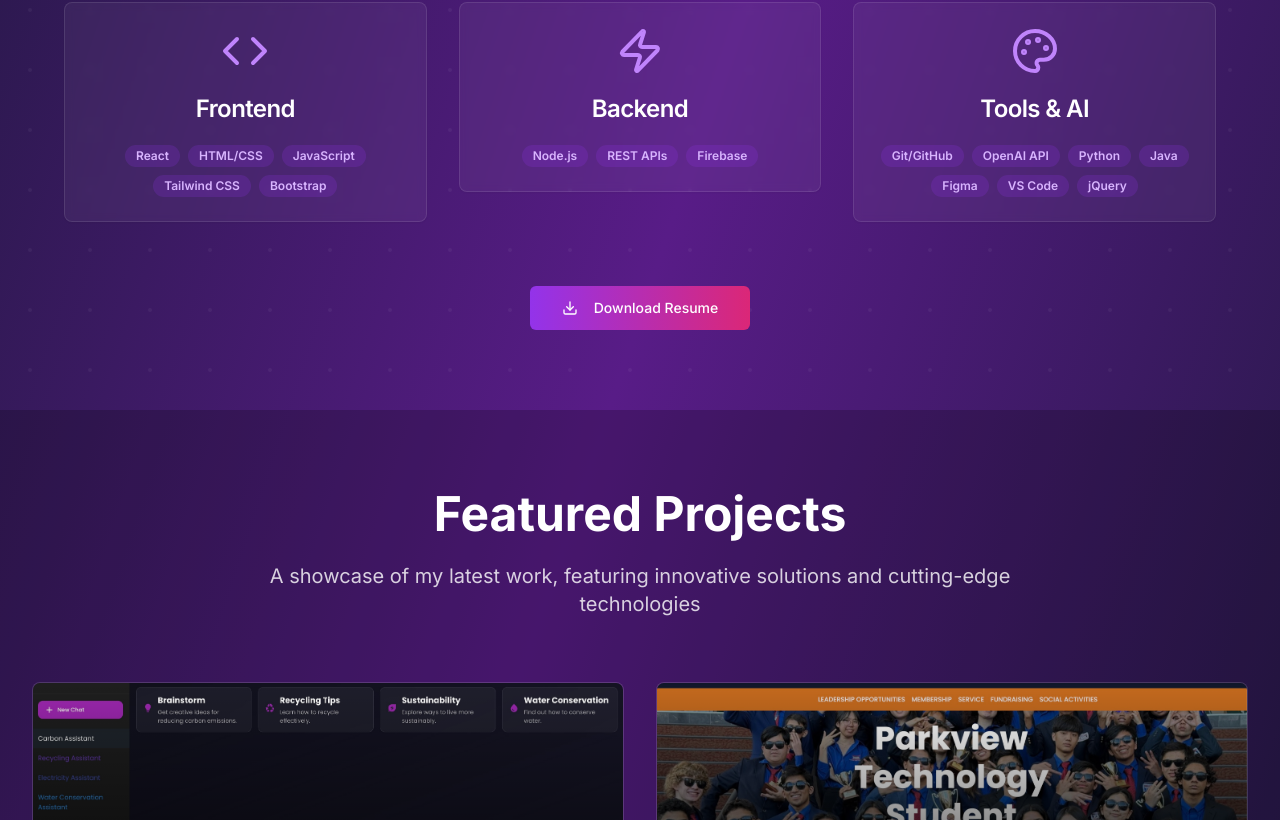
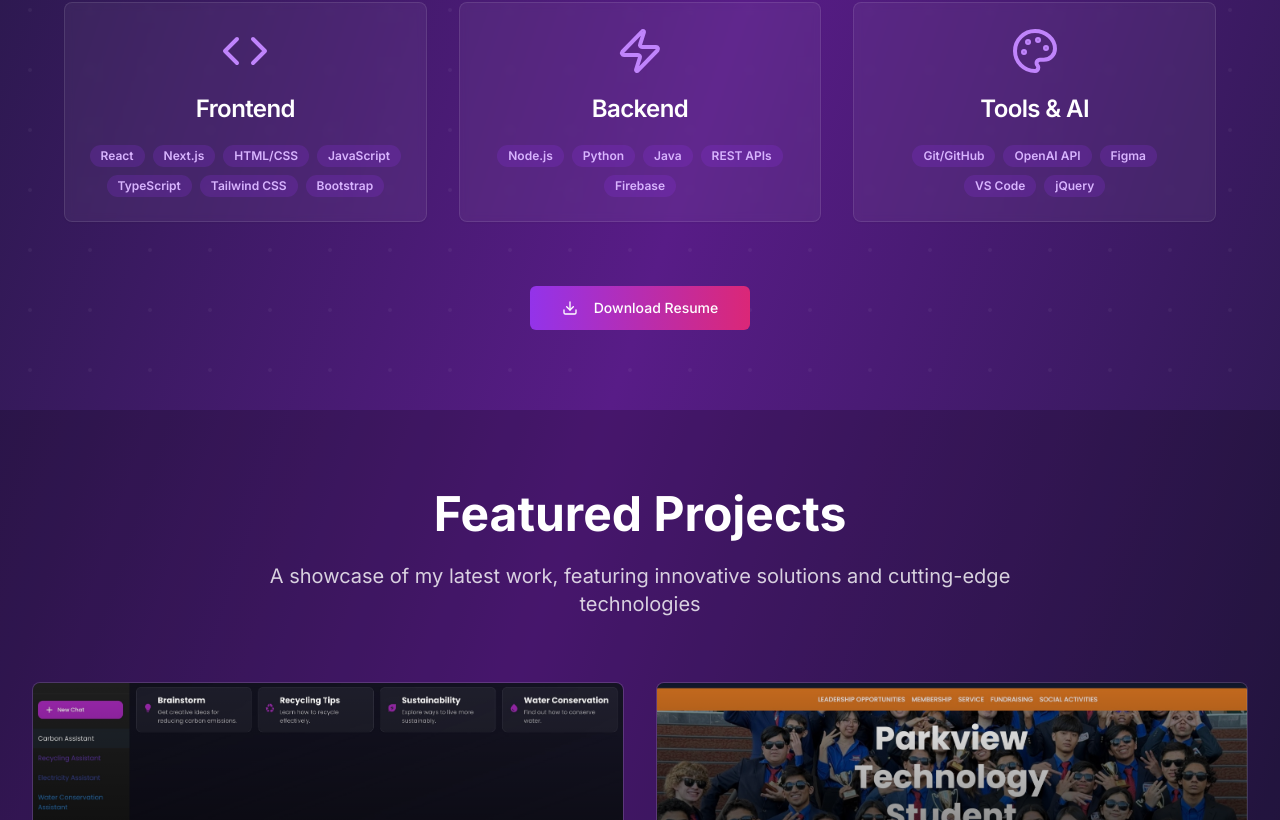
Before and after one commit to girmmy/gimmy-samson-portfolio, a Next.js app: page / in a window 1280 px wide. Shown: the part 1600-2420 px from the top of the page. Built offline with nearby package versions, Linux system fonts and the light colour scheme.

Commit message:
fixed tags for projects and skills

```diff
--- a/app/page.tsx
+++ b/app/page.tsx
@@ -54,7 +54,7 @@ const projects = [
     description:
       "An advanced AI-powered assistant built with cutting-edge machine learning algorithms. Features natural language processing, context awareness, and seamless integration capabilities.",
     image: "/gimmyai-img.jpg",
-    tags: ["AI/ML", "React", "TypeScript", "Firebase", "OpenAI API"],
+    tags: ["AI/ML", "React", "Next.js", "TypeScript", "Firebase", "OpenAI API"],
     link: "https://gimmyai.com",
     featured: true,
     period: "2024 – Present",
@@ -75,25 +75,25 @@ const skills = [
   {
     name: "Frontend",
     icon: Code,
-    items: ["React", "HTML/CSS", "JavaScript", "Tailwind CSS", "Bootstrap"],
+    items: [
+      "React",
+      "Next.js",
+      "HTML/CSS",
+      "JavaScript",
+      "TypeScript",
+      "Tailwind CSS",
+      "Bootstrap",
+    ],
   },
   {
     name: "Backend",
     icon: Zap,
-    items: ["Node.js", "REST APIs", "Firebase"],
+    items: ["Node.js", "Python", "Java", "REST APIs", "Firebase"],
   },
   {
     name: "Tools & AI",
     icon: Palette,
-    items: [
-      "Git/GitHub",
-      "OpenAI API",
-      "Python",
-      "Java",
-      "Figma",
-      "VS Code",
-      "jQuery",
-    ],
+    items: ["Git/GitHub", "OpenAI API", "Figma", "VS Code", "jQuery"],
   },
 ];
 
```
